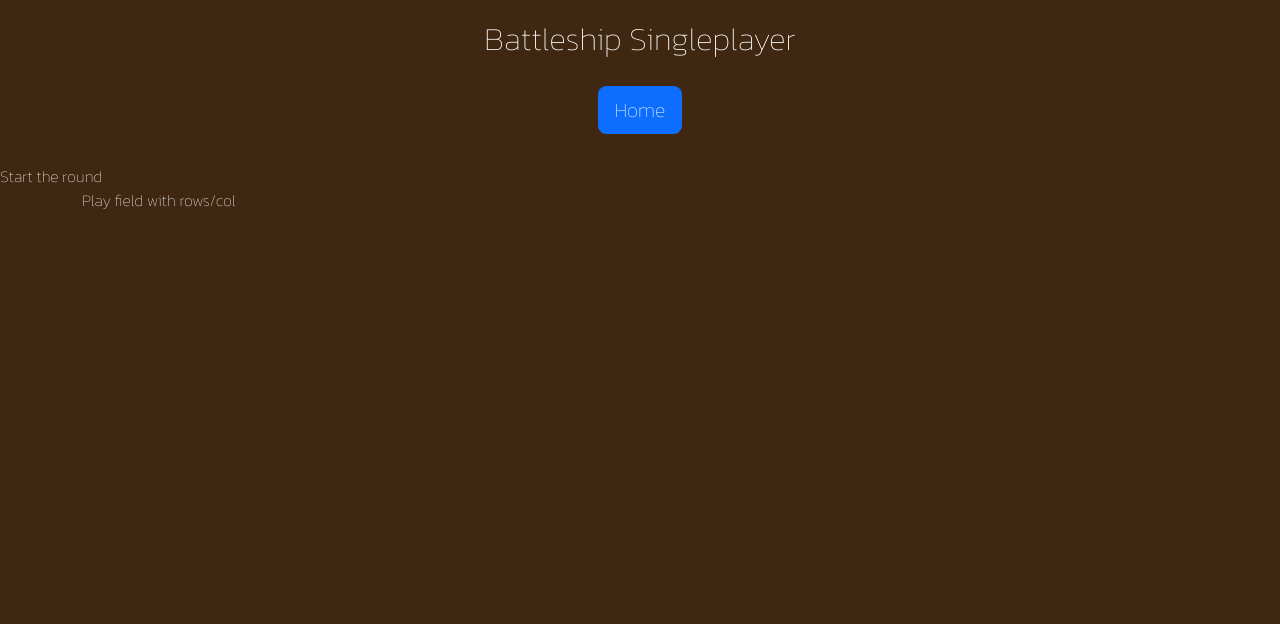
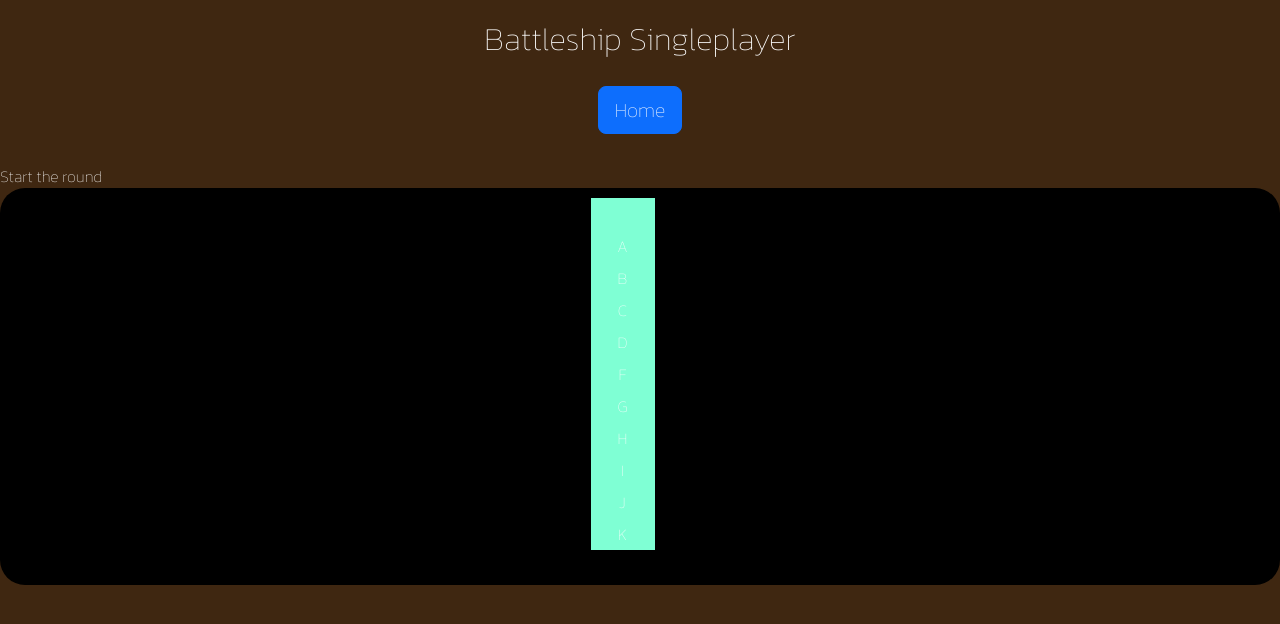
Before and after one commit to danielbeGIT/battleship-singleplayer, a React (Create React App) app: page /gamepage in a window 1280 px wide. Shown: the top 624 px of the page. Built offline with nearby package versions, Linux system fonts and the light colour scheme.

Commit message:
working on playfield

```diff
--- a/src/assets/styles/GamePage.scss
+++ b/src/assets/styles/GamePage.scss
@@ -16,5 +16,34 @@
 
     .playfield_section {
         color: white;
+
+        .playfield_container {
+            display: flex;
+            justify-content: center;
+            flex-direction: column;
+            padding-top: 10px;
+            padding-right: 35px;
+            padding-bottom:35px;
+            border-radius: 25px;
+            background-color: black;
+
+            .game_board {
+                display: flex;
+                justify-content: center;
+
+                .rows_container {
+                    display: inline;
+
+                    .square_container {
+                        width: 4em;
+                        height: 2em;
+                        display: flex;
+                        justify-content: center;
+                        align-items: center;
+                        background-color: aquamarine;
+                    }
+                }
+            }
+        }
     }
 }
--- a/src/components/PlayField.jsx
+++ b/src/components/PlayField.jsx
@@ -3,14 +3,16 @@ import Container from "react-bootstrap/Container"
 import Row from "react-bootstrap/Row"
 import Col from "react-bootstrap/Col"
 
-const PlayField = () => {
+const PlayField = (props) => {
     return (
-        <div className="playfield-container">
-            <Container className="game-board">
-                <Row>
-                    <Col>
-                        Play field with rows/col
-                    </Col>
+        <div className="playfield_container">
+            <Container className="game_board">
+                <Row className="rows_container">
+                    {props.refs.map((index) => (
+                        <Col className="square_container" key={index}>
+                            {index}
+                        </Col>
+                    ))}
                 </Row>
             </Container>
         </div>
--- a/src/pages/GamePage.jsx
+++ b/src/pages/GamePage.jsx
@@ -2,6 +2,10 @@ import Header from '../components/Header'
 import PlayField from '../components/PlayField'
 
 const GamePage = () => {
+    const row = ["1", "2", "3", "4", "5", "6", "7", "8", "9", "10"];
+    const column = ["A", "B", "C", "D", "E", "F", "G", "H", "I", "J"];
+    const ref = ["", "A", "B", "C", "D", "F", "G", "H", "I", "J", "K"];
+
     return (
         <div className="game_page">
             <Header/>
@@ -9,7 +13,11 @@ const GamePage = () => {
                 <div className="startButton">
                     Start the round
                 </div>
-                <PlayField />
+                <PlayField
+                    rows={row}
+                    columns={column}
+                    refs={ref}
+                />
             </div>
         </div>
     )
```
